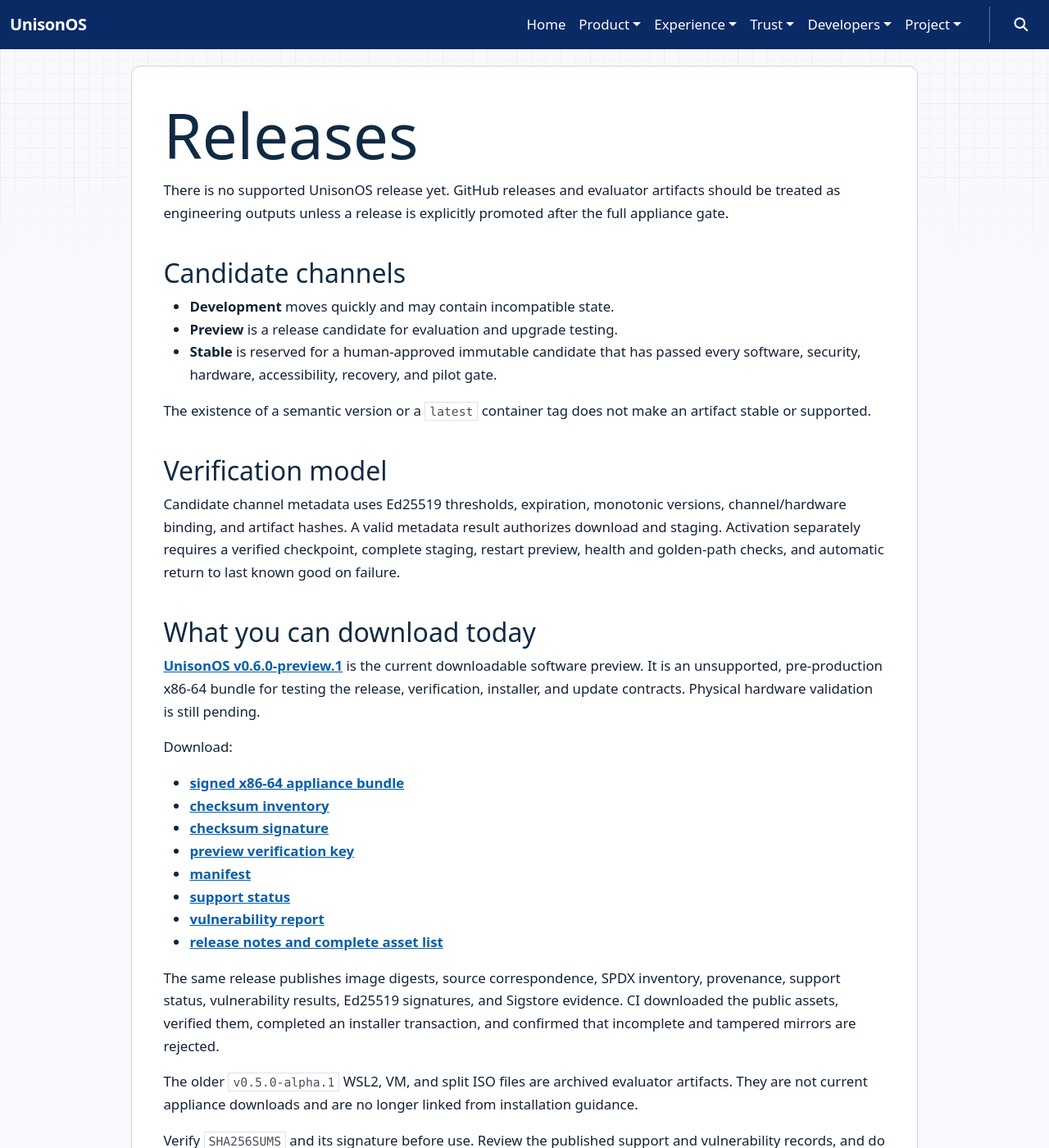
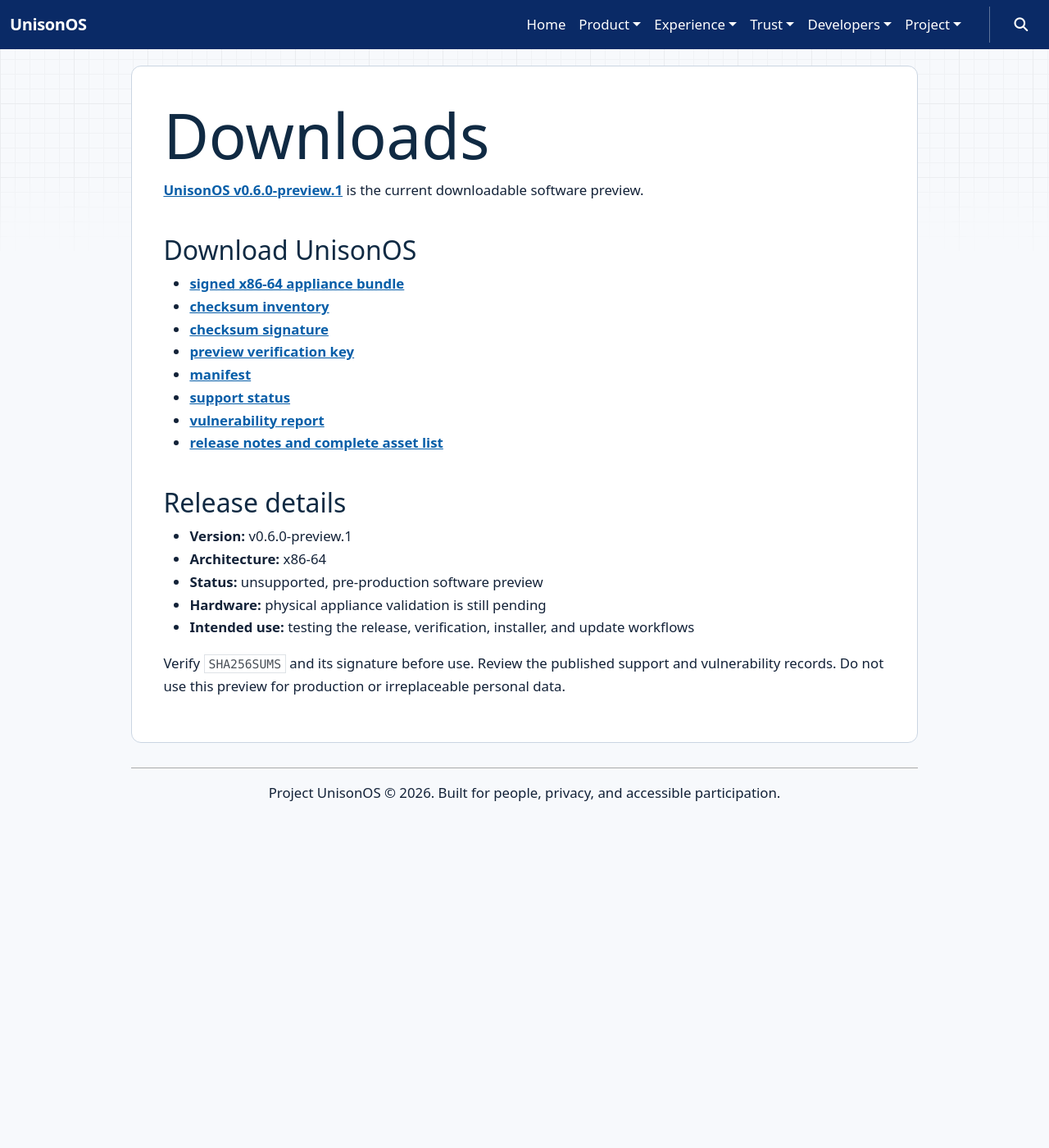
Before and after one commit to project-unisonOS/project-unisonos.github.io, an MkDocs documentation site: the page built from docs/developers/releases.md, in a window 1280 px wide and 1400 px high. Shown: the whole window at 82% size. Built offline with MkDocs 1.6.1, drawn with Linux system fonts in a browser that asks for light colours; nearby versions of some CDN libraries; some of the changed text lies outside the part shown.

Commit message:
Simplify downloads page

```diff
--- a/docs/developers/releases.md
+++ b/docs/developers/releases.md
@@ -1,36 +1,9 @@
-# Releases
-
-There is no supported UnisonOS release yet. GitHub releases and evaluator
-artifacts should be treated as engineering outputs unless a release is
-explicitly promoted after the full appliance gate.
-
-## Candidate channels
-
-- **Development** moves quickly and may contain incompatible state.
-- **Preview** is a release candidate for evaluation and upgrade testing.
-- **Stable** is reserved for a human-approved immutable candidate that has
-  passed every software, security, hardware, accessibility, recovery, and pilot
-  gate.
-
-The existence of a semantic version or a `latest` container tag does not make an
-artifact stable or supported.
-
-## Verification model
-
-Candidate channel metadata uses Ed25519 thresholds, expiration, monotonic
-versions, channel/hardware binding, and artifact hashes. A valid metadata result
-authorizes download and staging. Activation separately requires a verified
-checkpoint, complete staging, restart preview, health and golden-path checks,
-and automatic return to last known good on failure.
-
-## What you can download today
+# Downloads
 
 [UnisonOS v0.6.0-preview.1](https://github.com/project-unisonOS/unison-platform/releases/tag/v0.6.0-preview.1)
-is the current downloadable software preview. It is an unsupported,
-pre-production x86-64 bundle for testing the release, verification, installer,
-and update contracts. Physical hardware validation is still pending.
+is the current downloadable software preview.
 
-Download:
+## Download UnisonOS
 
 - [signed x86-64 appliance bundle](https://github.com/project-unisonOS/unison-platform/releases/download/v0.6.0-preview.1/unisonos-v0.6.0-preview.1-x86_64.tar)
 - [checksum inventory](https://github.com/project-unisonOS/unison-platform/releases/download/v0.6.0-preview.1/SHA256SUMS)
@@ -41,16 +14,14 @@ Download:
 - [vulnerability report](https://github.com/project-unisonOS/unison-platform/releases/download/v0.6.0-preview.1/unisonos-v0.6.0-preview.1-vulnerabilities.json)
 - [release notes and complete asset list](https://github.com/project-unisonOS/unison-platform/releases/tag/v0.6.0-preview.1)
 
-The same release publishes image digests, source correspondence, SPDX
-inventory, provenance, support status, vulnerability results, Ed25519
-signatures, and Sigstore evidence. CI downloaded the public assets, verified
-them, completed an installer transaction, and confirmed that incomplete and
-tampered mirrors are rejected.
+## Release details
 
-The older `v0.5.0-alpha.1` WSL2, VM, and split ISO files are archived evaluator
-artifacts. They are not current appliance downloads and are no longer linked
-from installation guidance.
+- **Version:** v0.6.0-preview.1
+- **Architecture:** x86-64
+- **Status:** unsupported, pre-production software preview
+- **Hardware:** physical appliance validation is still pending
+- **Intended use:** testing the release, verification, installer, and update workflows
 
 Verify `SHA256SUMS` and its signature before use. Review the published support
-and vulnerability records, and do not use this preview for production or
+and vulnerability records. Do not use this preview for production or
 irreplaceable personal data.
--- a/mkdocs.yml
+++ b/mkdocs.yml
@@ -49,7 +49,7 @@ nav:
           - Testing: developers/testing.md
           - Build & Deploy: developers/workflow-design.md
           - Images & Releases: developers/images-builds-and-releases.md
-          - Releases: developers/releases.md
+          - Downloads: developers/releases.md
           - Contributing: developers/contributing.md
       - Reference:
           - Specs & Schemas: reference/specs.md
--- a/overrides/base.html
+++ b/overrides/base.html
@@ -121,7 +121,7 @@
                     <ul class="nav navbar-nav ms-md-auto">
                       {%- if page and page.is_homepage %}
                         <li class="nav-item nav-download">
-                          <a href="{{ 'developers/releases/'|url }}" class="nav-link nav-download-link">Download Unison - Developer Release</a>
+                          <a href="{{ 'developers/releases/'|url }}" class="nav-link nav-download-link">Downloads</a>
                         </li>
                       {%- endif %}
 
```
